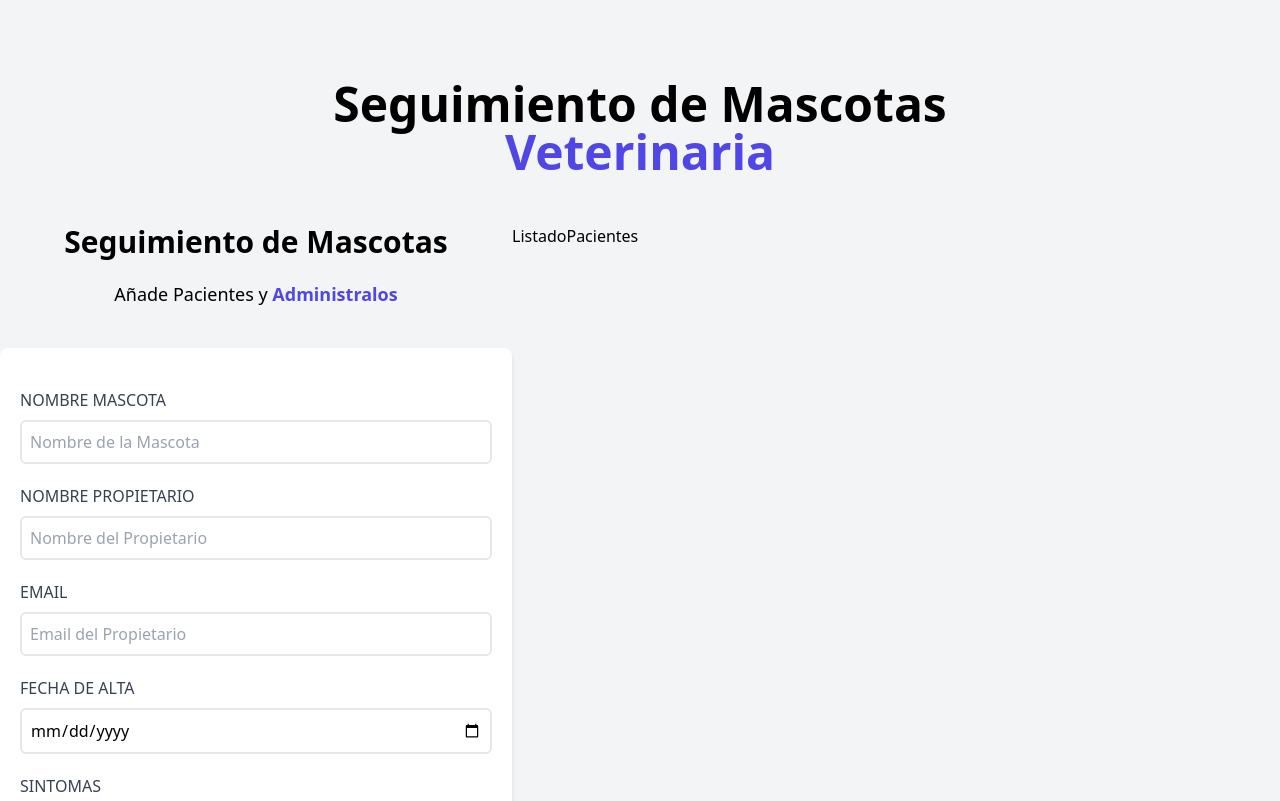
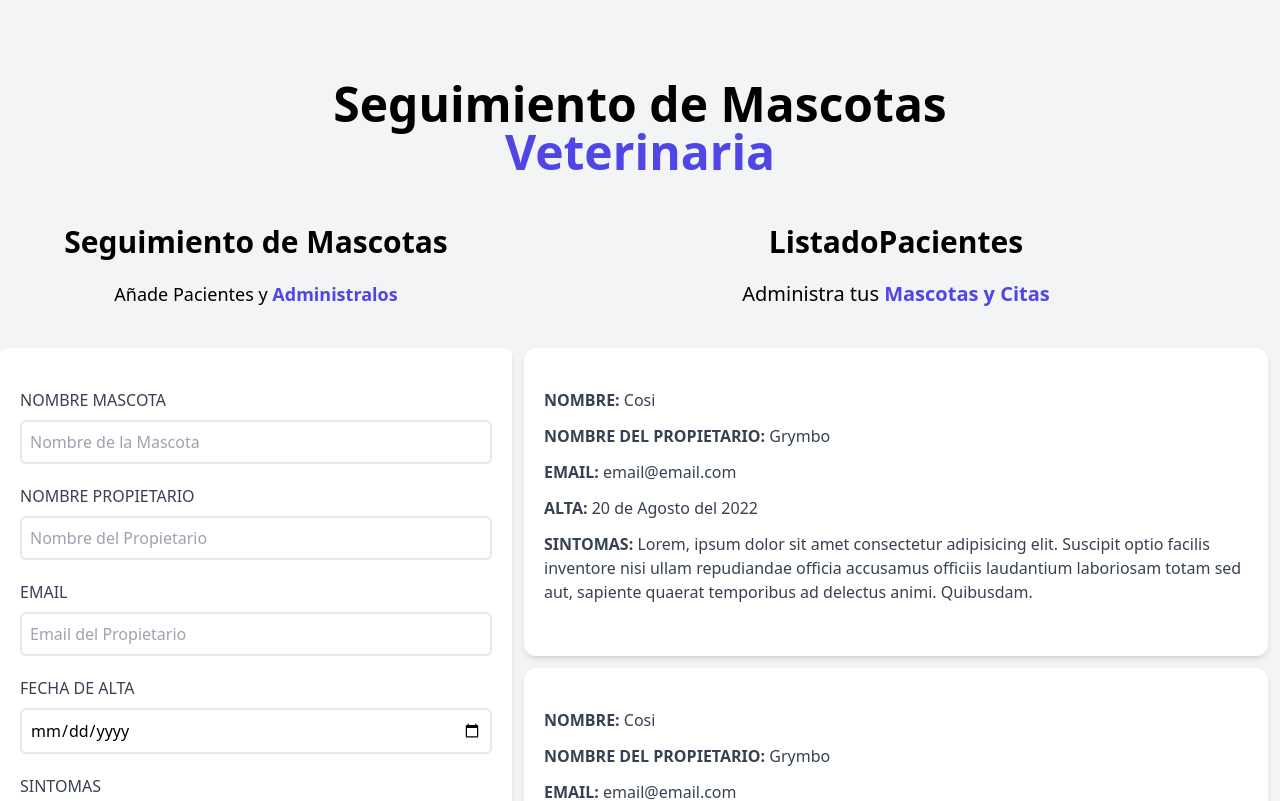
Before and after one commit to Grymbo/app-citas-bygrymbo, a React (Vite) app: page / in a window 1280 px wide. Shown: the top 801 px of the page. Built offline with nearby package versions, Linux system fonts and the light colour scheme.

Commit message:
Se erminan los diseños de losyado de pacientes y se agrega un nuevo componente Pacientes.jsx, para mejorar la eficiencia de ListadPacinetes

```diff
--- a/src/components/ListadoPacientes.jsx
+++ b/src/components/ListadoPacientes.jsx
@@ -1,10 +1,30 @@
+import Pacientes from "./Pacientes"
 
 const ListadoPacientes = () => {
   return (
-    <div className=" md:w-1/2 lg:w-3/5">
-        <h2>
+    <div className=" md:w-1/2 lg:w-3/5 md:h-screen overflow-y-scroll">
+        <h2 className=" font-black text-3xl text-center">
           ListadoPacientes
         </h2>
+
+        <p className=" text-xl mt-5 mb-10 text-center">
+          Administra tus {''}
+            <span className=" text-indigo-600 font-bold">
+              Mascotas y Citas
+            </span>
+        </p>
+
+        <Pacientes/>
+        <Pacientes/>
+        <Pacientes/>
+        <Pacientes/>
+        <Pacientes/>
+        <Pacientes/>
+        <Pacientes/>
+        <Pacientes/>
+        <Pacientes/>
+        <Pacientes/>
+
     </div>
   )
 }
--- /dev/null
+++ b/src/components/Pacientes.jsx
@@ -0,0 +1,43 @@
+
+const Pacientes = () => {
+  return (
+    <div className=" m-3 bg-white shadow-md px-5 py-10 rounded-xl">
+          <p className=" font-bold mb-3 text-gray-700 uppercase">
+            Nombre: {''}
+              <span className=" font-normal normal-case">
+                Cosi
+              </span>
+          </p>
+
+          <p className=" font-bold mb-3 text-gray-700 uppercase">
+            Nombre del Propietario: {''}
+              <span className=" font-normal normal-case">
+                Grymbo
+              </span>
+          </p>
+
+          <p className=" font-bold mb-3 text-gray-700 uppercase">
+            Email: {''}
+              <span className=" font-normal normal-case">
+                email@email.com
+              </span>
+          </p>
+
+          <p className=" font-bold mb-3 text-gray-700 uppercase">
+            Alta: {''}
+              <span className=" font-normal normal-case">
+                20 de Agosto del 2022
+              </span>
+          </p>
+
+          <p className=" font-bold mb-3 text-gray-700 uppercase">
+            Sintomas: {''}
+              <span className=" font-normal normal-case">
+                Lorem, ipsum dolor sit amet consectetur adipisicing elit. Suscipit optio facilis inventore nisi ullam repudiandae officia accusamus officiis laudantium laboriosam totam sed aut, sapiente quaerat temporibus ad delectus animi. Quibusdam.
+              </span>
+          </p>
+        </div>
+  )
+}
+
+export default Pacientes
```
